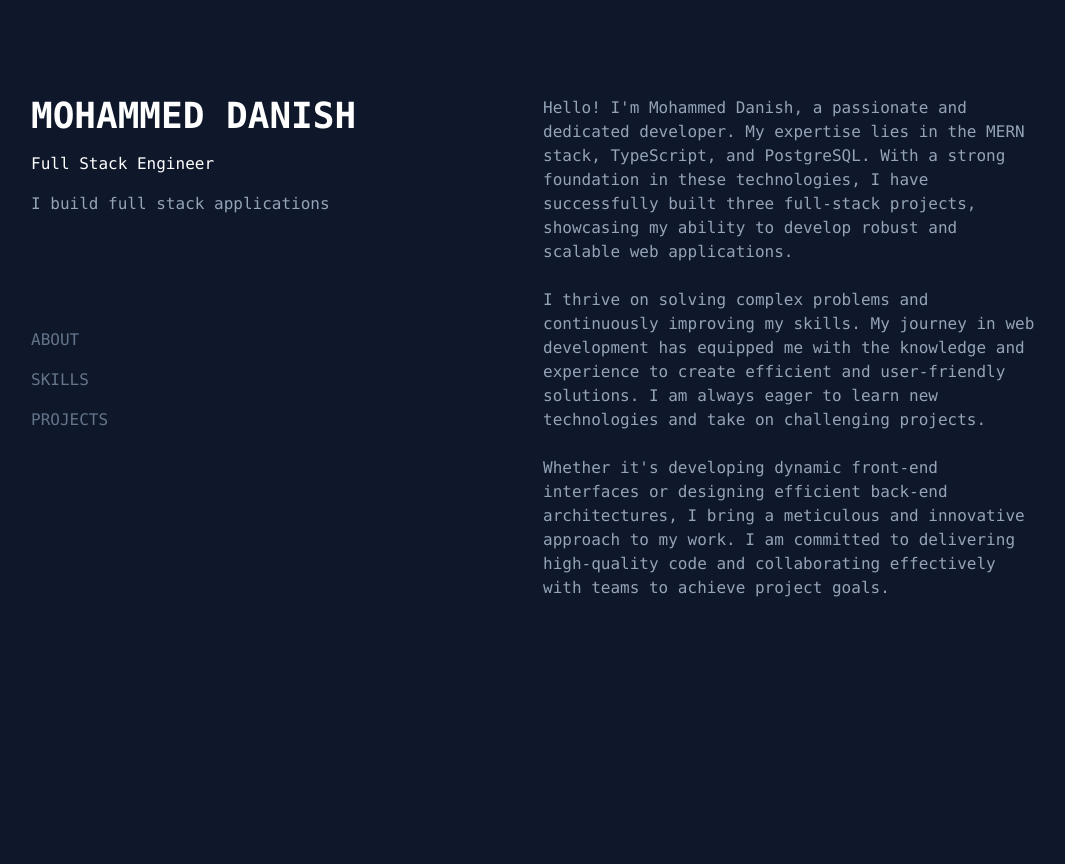
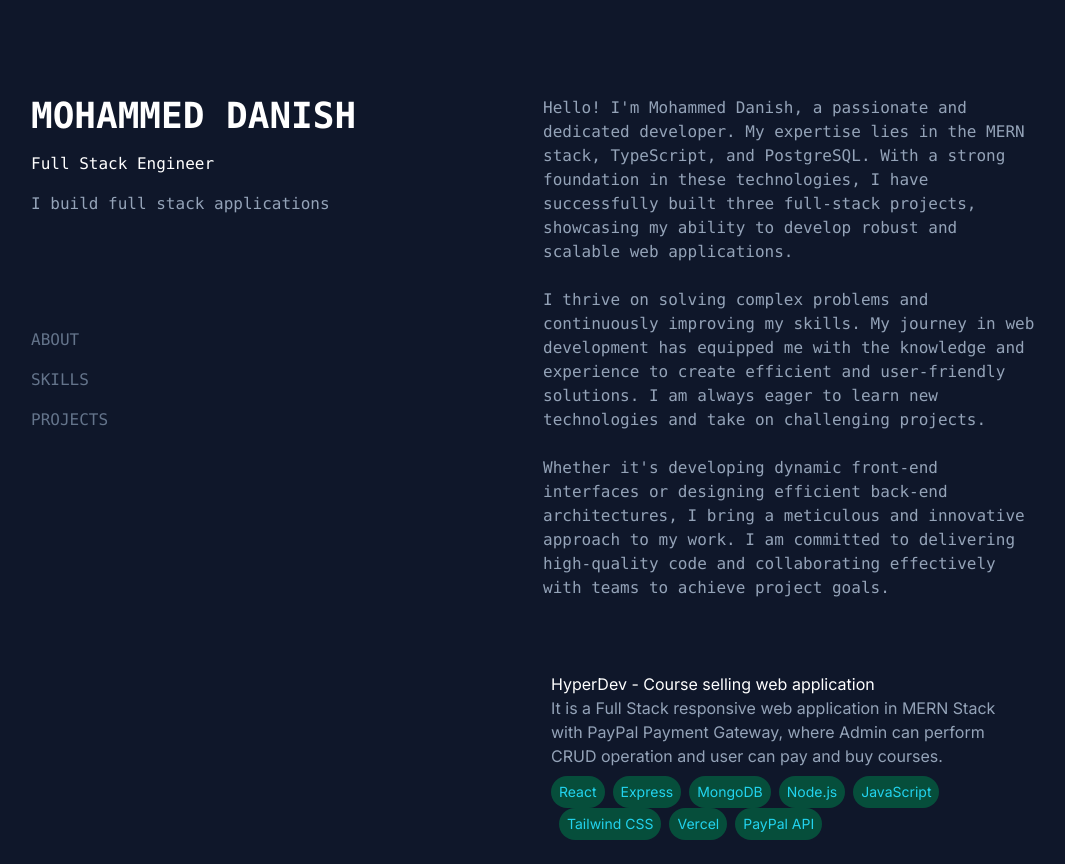
Before and after one commit to itzdanishsalmani/my-portfolio, a Next.js app: page / in a window 1280 px wide. Shown: the whole page, without its empty margins (97-1162 px from the left). Before the commit the page ends 800 px from the top, so only its background shows below. Built offline with nearby package versions, Linux system fonts and the light colour scheme.

Commit message:
button created and one project added

```diff
--- a/app/components/Skills.tsx
+++ b/app/components/Skills.tsx
@@ -14,7 +14,7 @@ export const Skills = () => {
         <div>
             <span className="text-3xl">My Skills</span> <br />
 
-            <span className="mt-24"></span>
+             <span className="mt-24"></span>
             <div className="grid grid-cols-4 gap-4 mx-2">
               <img className="w-16" src="html-5.svg" alt="HTML5"                  />
               <img className="w-16" src="css-3.svg" alt="CSS3"                    />
--- /dev/null
+++ b/app/components/buttons.tsx
@@ -0,0 +1,12 @@
+"use client"
+interface ButtonProps {
+    input: string;
+}
+
+export const Button: React.FC<ButtonProps> = ({ input }) => {
+    return (
+        <div>
+            <button className="bg-emerald-900 text-cyan-400 rounded-full px-2 py-1.5 text-sm" >{input}</button>
+        </div>
+    )
+}
--- a/app/components/col2.tsx
+++ b/app/components/col2.tsx
@@ -1,7 +1,11 @@
+"use client"
+import React from "react"
+import { Button } from "./buttons"
+
 export const Col2 = () => {
     return (
-        <div>
-            <div id="about" className=" mr-36 mt-24 font-mono text-slate-400">
+        <div className="mr-36 ">
+            <div id="about" className="mt-24 font-mono text-slate-400">
                 Hello! I'm Mohammed Danish, a passionate and dedicated developer. My expertise lies in the MERN stack, TypeScript, and PostgreSQL. With a strong foundation in these technologies, I have successfully built three full-stack projects, showcasing my ability to develop robust and scalable web applications.
                 <br /><br />
                 I thrive on solving complex problems and continuously improving my skills. My journey in web development has equipped me with the knowledge and experience to create efficient and user-friendly solutions. I am always eager to learn new technologies and take on challenging projects.
@@ -9,8 +13,28 @@ export const Col2 = () => {
                 Whether it's developing dynamic front-end interfaces or designing efficient back-end architectures, I bring a meticulous and innovative approach to my work. I am committed to delivering high-quality code and collaborating effectively with teams to achieve project goals.
             </div>
 
-            <div id="skills">
-
+            <div id="projects" className="mt-16">
+                <a href="http://hyperdev.vercel.app" target="_blank">
+                <div className="p-2 cursor-pointer hover:bg-slate-800 rounded-lg">
+                <div className="text-white">HyperDev - Course selling web application
+                    <div className="text-slate-400">
+                        It is a Full Stack responsive web application in MERN Stack with PayPal Payment Gateway, where Admin can
+                        perform CRUD operation and user can pay and buy courses.
+                        <div className="flex flex-wrap space-x-2 mt-2">
+                        <Button input="React"/>
+                        <Button input="Express"/>
+                        <Button input="MongoDB"/>
+                        <Button input="Node.js"/>
+                        <Button input="JavaScript"/>
+                        <Button input="Tailwind CSS"/>
+                        <br /><br />
+                        <Button input="Vercel"/>
+                        <Button input="PayPal API"/>
+                    </div>
+                    </div>
+                    </div>
+                </div>
+                </a>
             </div>
         </div>
     )
```
